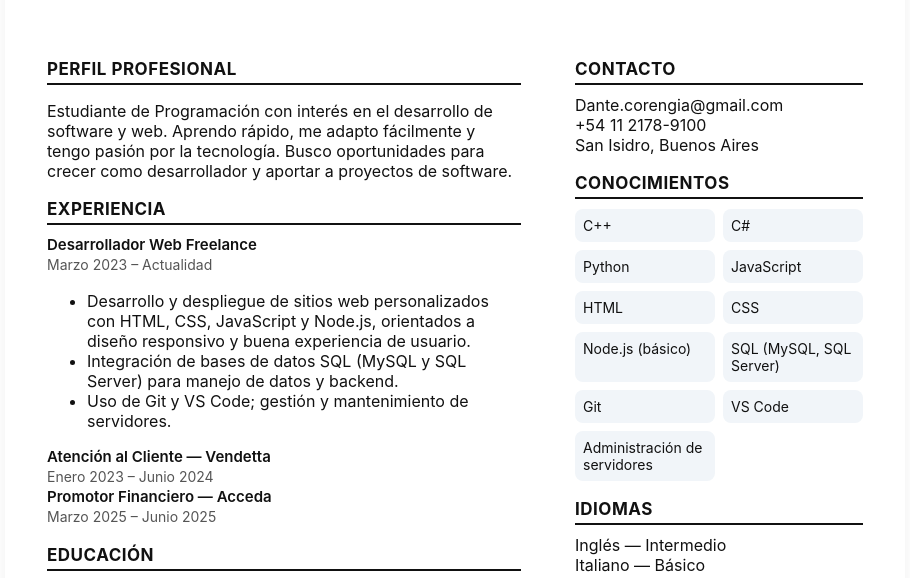
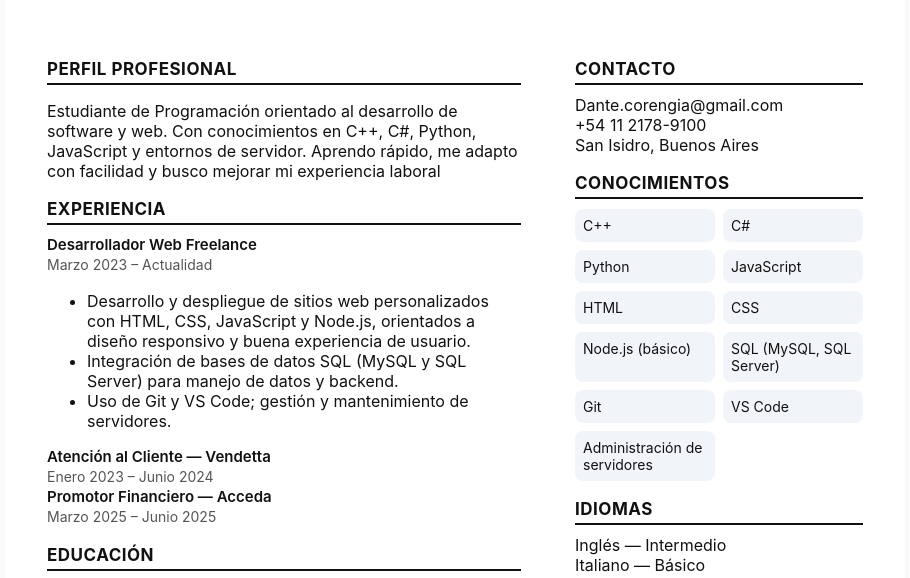
Before and after one commit to ddancore1/cv_dante_corengia, a plain HTML site: page index.html in a window 1280 px wide. Shown: the part 148-726 px from the top of the page, without its empty margins (185-1095 px from the left). Drawn offline with Linux system fonts and the light colour scheme.

Commit message:
Primer commit - texto

```diff
--- a/index.html
+++ b/index.html
@@ -24,7 +24,7 @@
                     <article class="card-block">
                         <h2 id="heading-profile">Perfil profesional</h2>
                         <p id="profile">
-                            Estudiante de Programación con interés en el desarrollo de software y web. Aprendo rápido, me adapto fácilmente y tengo pasión por la tecnología. Busco oportunidades para crecer como desarrollador y aportar a proyectos de software.
+                            Estudiante de Programación orientado al desarrollo de software y web. Con conocimientos en C++, C#, Python, JavaScript y entornos de servidor. Aprendo rápido, me adapto con facilidad y busco mejorar mi experiencia laboral
                         </p>
 
                         <h2 style="margin-top:18px" id="exp-heading">Experiencia</h2>
@@ -109,7 +109,7 @@
                     toggle: "Ver en Inglés",
                     title: "Estudiante de Programación",
                     profileHeading: "Perfil profesional",
-                    profileText: "Estudiante de Programación con interés en el desarrollo de software y web. Aprendo rápido, me adapto fácilmente y tengo pasión por la tecnología. Busco oportunidades para crecer como desarrollador y aportar a proyectos de software.",
+                    profileText: "Estudiante de Programación orientado al desarrollo de software y web. Con conocimientos en C++, C#, Python, JavaScript y entornos de servidor. Aprendo rápido, me adapto con facilidad y busco mejorar mi experiencia laboral",
                     expHeading: "Experiencia",
                     exp1Title: "Desarrollador Web Freelance",
                     exp1Date: "Marzo 2023 – Actualidad",
@@ -138,7 +138,7 @@
                     toggle: "Ver en Español",
                     title: "Programming Student",
                     profileHeading: "Professional Profile",
-                    profileText: "Programming student interested in software and web development. Quick learner, adaptable, and passionate about technology. Seeking opportunities to grow as a developer and contribute to impactful software projects.",
+                    profileText: "Programming student focused on software and web development. Knowledgeable in C++, C#, Python, JavaScript, and server environments. Quick learner, adaptable, and seeking to improve my professional experience.",
                     expHeading: "Experience",
                     exp1Title: "Freelance Web Developer",
                     exp1Date: "March 2023 – Present",
```
